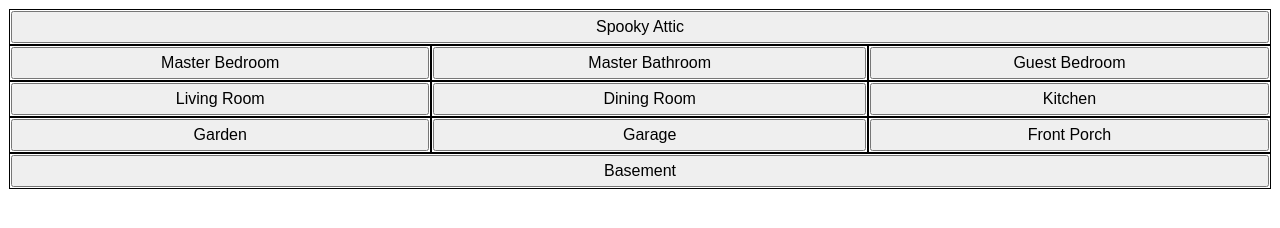
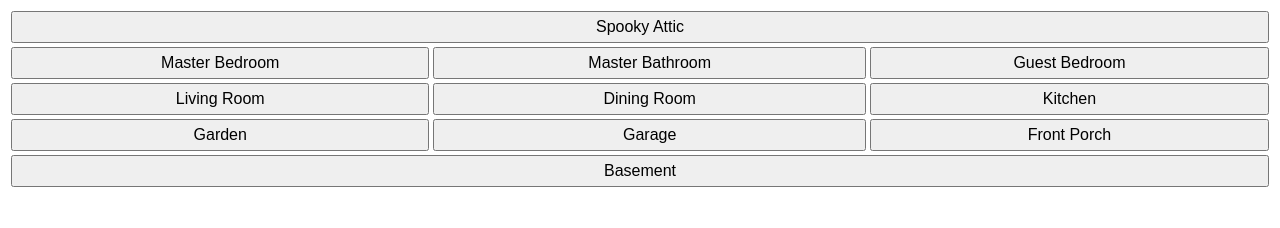
Before and after one commit to armstrongch/SpookyGhostHunt, a plain HTML site: page index.html in a window 1280 px wide. Drawn offline with Linux system fonts and the light colour scheme.

Commit message:
Update index.html

```diff
--- a/index.html
+++ b/index.html
@@ -7,13 +7,11 @@
   	table {
     	width: 100%;
     }
-    tr, td {
-    	outline: 1px solid black;
-    }
     button {
     	font-size: 16px;
         width: 100%;
         padding: 5px;
+        height: 100%;
     }
   </style>
   </head>
```
